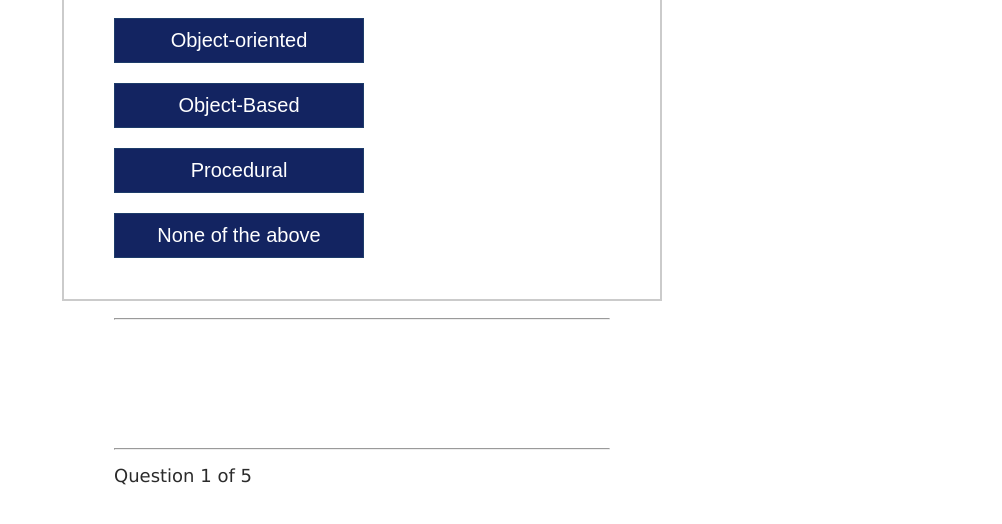
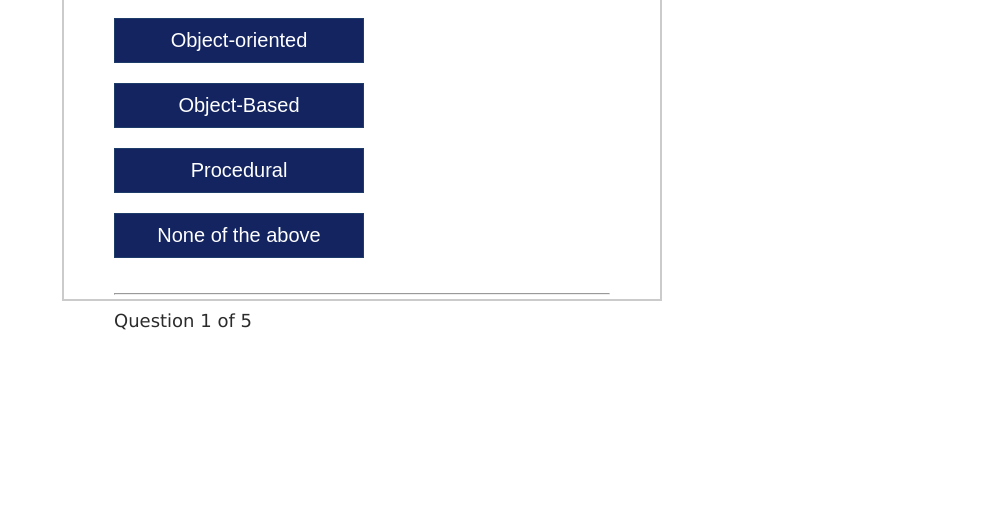
Before and after one commit to priyankav89/Quiz-App, a plain HTML site: page assets/quiz.html in a window 1280 px wide. Shown: the part 226-750 px from the top of the page, without its empty margins (278-1280 px from the left). Drawn offline with Linux system fonts and the light colour scheme.

Commit message:
Updating css changes

```diff
--- a/assets/quiz.html
+++ b/assets/quiz.html
@@ -26,7 +26,11 @@
                 <button id="btn2"><span id="choice2"></span></button>
                 <button id="btn3"><span id="choice3"></span></button>
             </div>
-            <hr style="margin-top: 50px">
+            <hr style="margin-top: 25px">
+              <!--display question no to no-->
+            <div>
+              <p id="progress">Question x of y</p>
+              </div>
             <!--display initals  -->
             <div id="initialForm">
               <form id="initial-form" style="visibility: hidden">
@@ -34,12 +38,6 @@
                 <button id="fieldButton"type="button" onclick="displayInitial()"style="display:block">Submit</button>
               </form>
               </div>
-              <hr style="margin-top: 50px">
-    <!--display question no to no-->
-    <div>
-    <p id="progress">Question x of y</p>
-
-    </div>
   </section>
   </body>
 </main>
```
